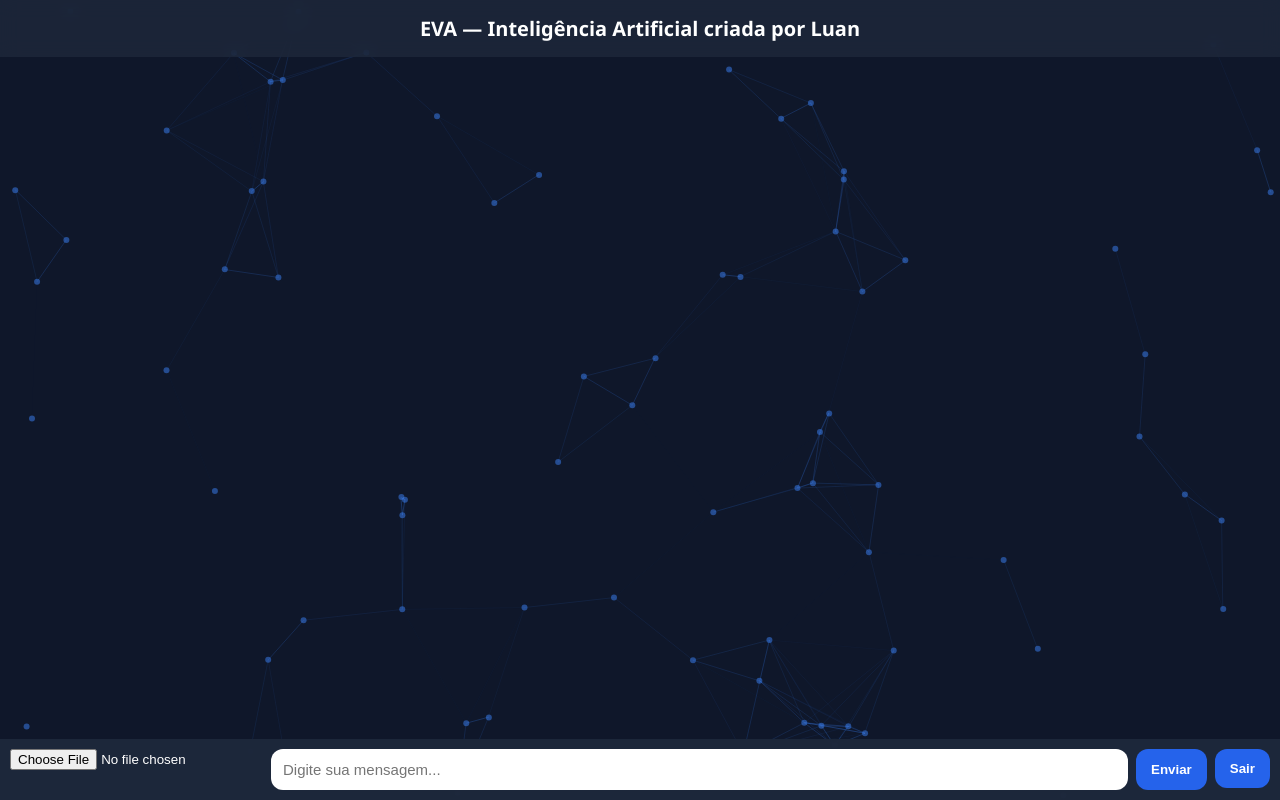
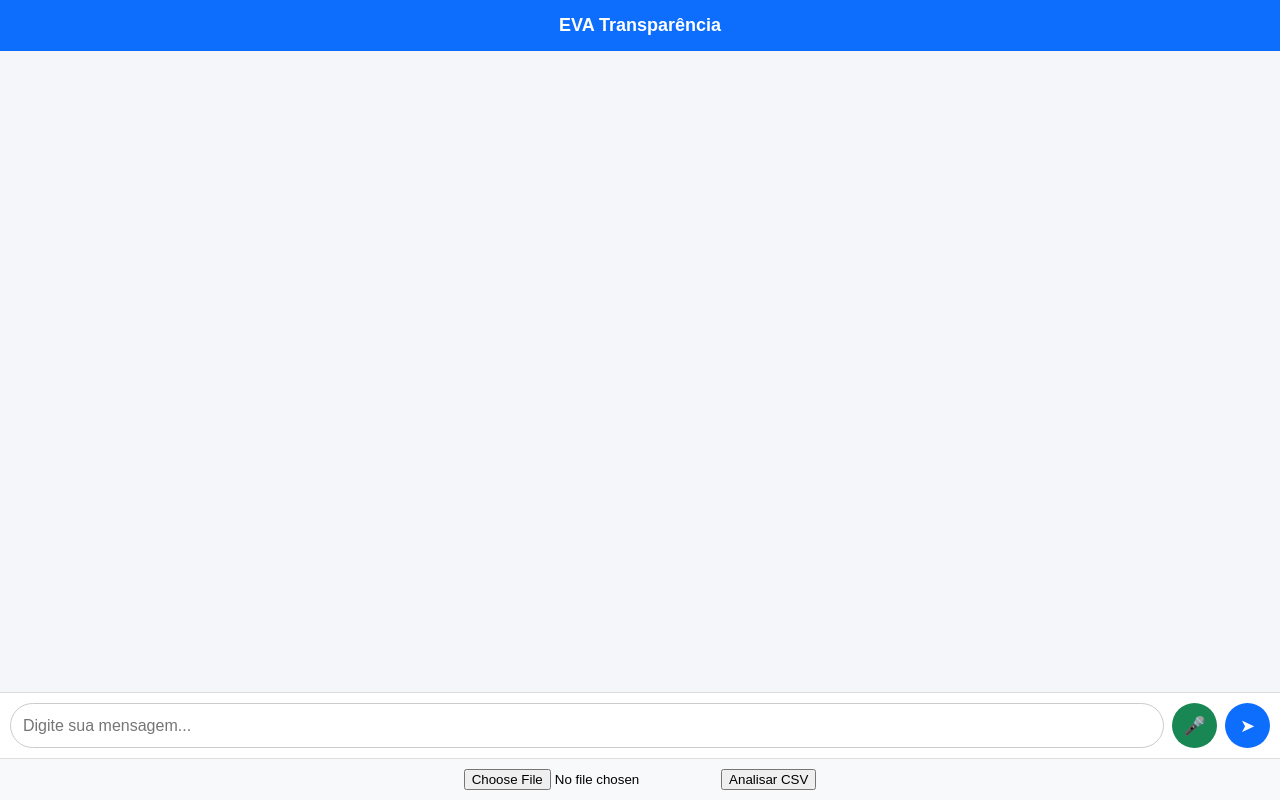
Before and after one commit to Luan-labs/Eva, a Flask app: page / in a window 1280 px wide. Run offline with Flask 3, Linux system fonts and the light colour scheme; the visitor is signed in with stand-in values (Sample User, id 1).

Commit message:
chat.html

```diff
--- a/templates/chat.html
+++ b/templates/chat.html
@@ -1,200 +1,204 @@
 <!DOCTYPE html>
 <html>
 <head>
-<meta name="viewport" content="width=device-width, initial-scale=1">
-<title>EVA</title>
+    <title>EVA Transparência</title>
+    <meta name="viewport" content="width=device-width, initial-scale=1.0">
 
     <style>
-* {
-    box-sizing: border-box;
-}
-
         body {
             margin: 0;
-    font-family: "Segoe UI", Arial, sans-serif;
-    background: #0f172a;
-    color: white;
-    height: 100vh;
+            font-family: Arial, sans-serif;
+            background: #f4f6f9;
             display: flex;
             flex-direction: column;
-}
-
-#particles-js {
-    position: fixed;
-    width: 100%;
-    height: 100%;
-    z-index: -1;
+            height: 100vh;
         }
 
         header {
+            background: #0d6efd;
+            color: white;
             padding: 15px;
             text-align: center;
-    font-size: 20px;
-    font-weight: 600;
-    background: rgba(30,41,59,0.8);
-    backdrop-filter: blur(10px);
+            font-weight: bold;
+            font-size: 18px;
         }
 
         #chat-box {
             flex: 1;
+            padding: 15px;
             overflow-y: auto;
-    padding: 15px;
-    display: flex;
-    flex-direction: column;
         }
 
         .message {
-    max-width: 80%;
-    padding: 12px 15px;
-    margin: 8px 0;
+            margin-bottom: 10px;
+            padding: 10px 15px;
             border-radius: 15px;
-    font-size: 15px;
-    line-height: 1.4;
-    animation: fadeIn 0.2s ease-in-out;
+            max-width: 75%;
+            word-wrap: break-word;
         }
 
         .user {
+            background: #0d6efd;
+            color: white;
             align-self: flex-end;
-    background: linear-gradient(135deg, #2563eb, #1d4ed8);
+            margin-left: auto;
         }
 
         .bot {
+            background: #e9ecef;
+            color: black;
             align-self: flex-start;
-    background: #1e293b;
         }
 
-#input-area {
+        .input-area {
             display: flex;
             padding: 10px;
-    background: rgba(30,41,59,0.95);
-    backdrop-filter: blur(10px);
+            background: white;
+            border-top: 1px solid #ddd;
         }
 
-#msg {
+        #message {
             flex: 1;
             padding: 12px;
-    border-radius: 12px;
-    border: none;
-    font-size: 15px;
+            border-radius: 25px;
+            border: 1px solid #ccc;
+            font-size: 16px;
             outline: none;
         }
 
-button {
+        .btn {
             margin-left: 8px;
-    padding: 12px 15px;
-    border-radius: 12px;
             border: none;
-    background: #2563eb;
+            border-radius: 50%;
+            width: 45px;
+            height: 45px;
+            cursor: pointer;
+            font-size: 18px;
             color: white;
-    font-weight: 600;
-    cursor: pointer;
-    transition: 0.2s;
         }
 
-button:hover {
-    transform: scale(1.05);
+        .send-btn {
+            background: #0d6efd;
         }
 
-#csvFile {
-    margin-right: 8px;
+        .audio-btn {
+            background: #198754;
         }
 
-@keyframes fadeIn {
-    from {opacity: 0; transform: translateY(5px);}
-    to {opacity: 1; transform: translateY(0);}
+        .btn:hover {
+            opacity: 0.85;
         }
+
+        .upload-area {
+            padding: 10px;
+            background: #f8f9fa;
+            text-align: center;
+            border-top: 1px solid #ddd;
+        }
+
     </style>
 </head>
-
 <body>
 
-<div id="particles-js"></div>
-
 <header>
-EVA — Inteligência Artificial criada por Luan
+    EVA Transparência
 </header>
 
 <div id="chat-box"></div>
 
-<div id="input-area">
-<input type="file" id="csvFile" accept=".csv">
-<input id="msg" placeholder="Digite sua mensagem..." onkeypress="if(event.key==='Enter'){enviar()}">
-<button onclick="enviar()">Enviar</button>
-<a href="/logout"><button>Sair</button></a>
+<div class="input-area">
+    <input type="text" id="message" placeholder="Digite sua mensagem..." />
+    <button class="btn audio-btn" onclick="startListening()">🎤</button>
+    <button class="btn send-btn" onclick="sendMessage()">➤</button>
 </div>
 
-<script src="https://cdn.jsdelivr.net/particles.js/2.0.0/particles.min.js"></script>
+<div class="upload-area">
+    <form id="csvForm">
+        <input type="file" id="csvFile" accept=".csv">
+        <button type="submit">Analisar CSV</button>
+    </form>
+</div>
 
 <script>
-particlesJS("particles-js", {
-  "particles": {
-    "number": { "value": 60 },
-    "color": { "value": "#3b82f6" },
-    "shape": { "type": "circle" },
-    "opacity": { "value": 0.5 },
-    "size": { "value": 3 },
-    "line_linked": {
-      "enable": true,
-      "distance": 140,
-      "color": "#3b82f6",
-      "opacity": 0.3,
-      "width": 1
-    },
-    "move": { "enable": true, "speed": 2 }
+    const chatBox = document.getElementById("chat-box");
+
+    function appendMessage(text, sender) {
+        const div = document.createElement("div");
+        div.classList.add("message", sender);
+        div.innerText = text;
+        chatBox.appendChild(div);
+        chatBox.scrollTop = chatBox.scrollHeight;
+    }
+
+    function sendMessage() {
+        const input = document.getElementById("message");
+        const text = input.value.trim();
+
+        if (!text) return;
+
+        appendMessage(text, "user");
+        input.value = "";
+
+        fetch("/chat", {
+            method: "POST",
+            headers: {"Content-Type": "application/json"},
+            body: JSON.stringify({message: text})
+        })
+        .then(res => res.json())
+        .then(data => {
+            appendMessage(data.response, "bot");
+        });
+    }
+
+    document.getElementById("message").addEventListener("keypress", function(e) {
+        if (e.key === "Enter") {
+            sendMessage();
         }
     });
 
-function adicionarMensagem(texto, classe) {
-    let div = document.createElement("div");
-    div.className = "message " + classe;
-    div.innerText = texto;
-    document.getElementById("chat-box").appendChild(div);
-    document.getElementById("chat-box").scrollTop = document.getElementById("chat-box").scrollHeight;
+    // =========================
+    // ENVIO DE ÁUDIO
+    // =========================
+    function startListening() {
+        if (!('webkitSpeechRecognition' in window)) {
+            alert("Seu navegador não suporta reconhecimento de voz.");
+            return;
         }
 
-async function enviar() {
+        const recognition = new webkitSpeechRecognition();
+        recognition.lang = "pt-BR";
+        recognition.start();
 
-    let mensagem = document.getElementById("msg").value;
+        recognition.onresult = function(event) {
+            const transcript = event.results[0][0].transcript;
+            document.getElementById("message").value = transcript;
+        };
+    }
 
-    if (!mensagem) return;
+    // =========================
+    // UPLOAD CSV
+    // =========================
+    document.getElementById("csvForm").addEventListener("submit", function(e){
+        e.preventDefault();
 
-    adicionarMensagem(mensagem, "user");
-    document.getElementById("msg").value = "";
+        const fileInput = document.getElementById("csvFile");
+        const file = fileInput.files[0];
 
-    let res = await fetch("/chat", {
+        if (!file) return;
+
+        const formData = new FormData();
+        formData.append("file", file);
+
+        fetch("/upload_csv", {
             method: "POST",
-        headers: {
-            "Content-Type": "application/json"
-        },
-        body: JSON.stringify({ message: mensagem })
+            body: formData
+        })
+        .then(res => res.json())
+        .then(data => {
+            appendMessage(data.response, "bot");
+        });
     });
 
-    let data = await res.json();
-
-    adicionarMensagem(data.response, "bot");
-}
-
-document.getElementById("csvFile").addEventListener("change", async function() {
-
-    let file = this.files[0];
-    if (!file) return;
-
-    let formData = new FormData();
-    formData.append("file", file);
-
-    adicionarMensagem("Enviando arquivo para análise...", "user");
-
-    let res = await fetch("/upload_csv", {
-        method: "POST",
-        body: formData
-    });
-
-    let data = await res.json();
-
-    adicionarMensagem(data.response, "bot");
-
-    this.value = "";
-});
 </script>
 
 </body>
```
Lines whose indentation alone changed are shown as unchanged.
